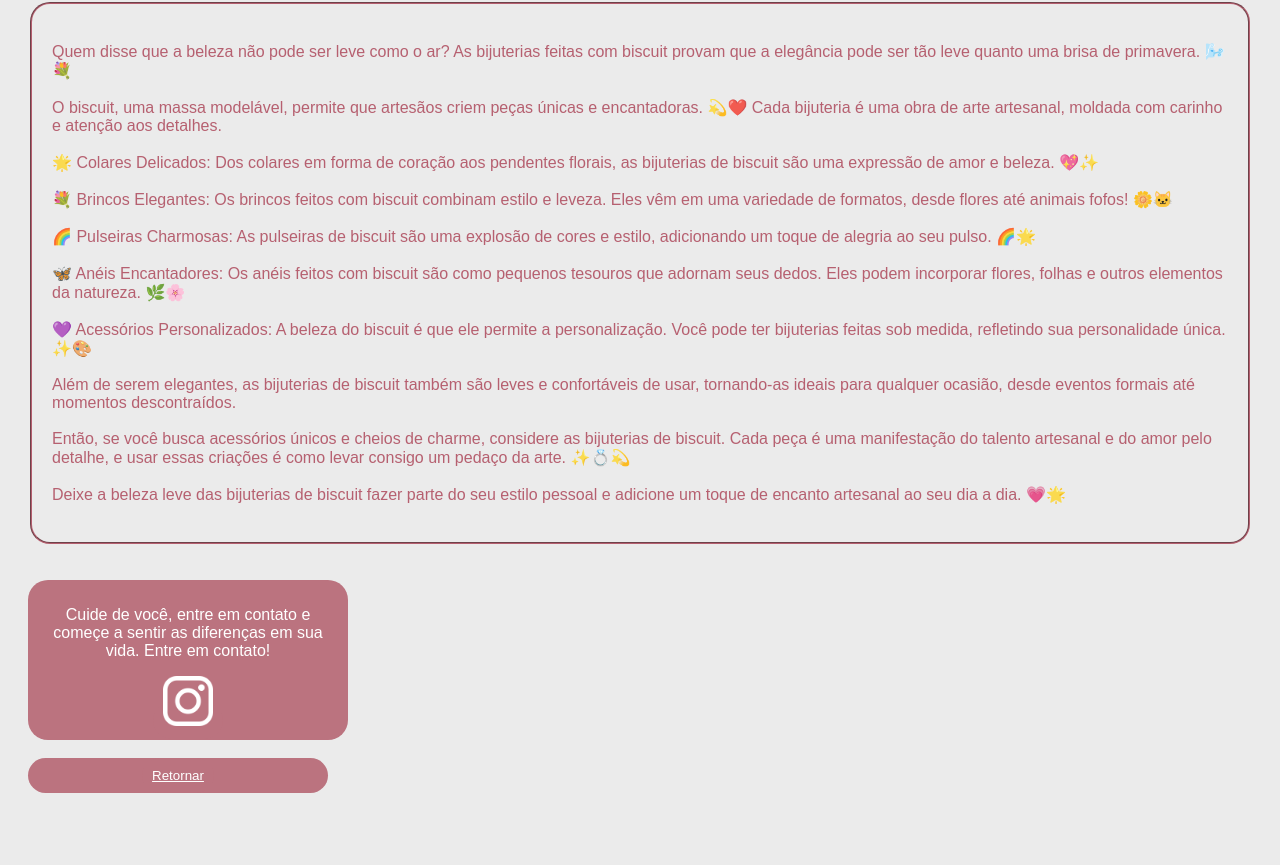
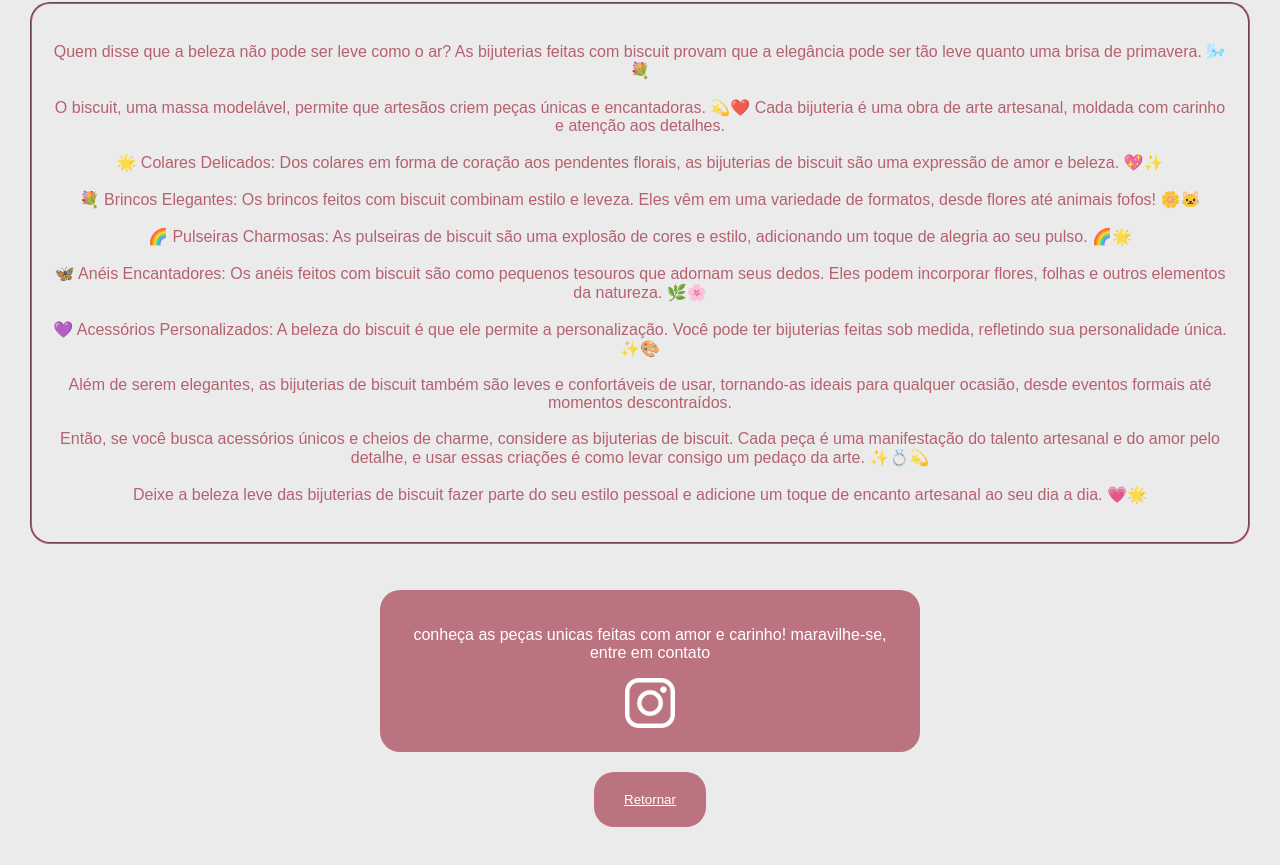
Before and after one commit to dev-gabis/m-os_h-beis, a plain HTML site: page gabi.html in a window 1280 px wide. Shown: the part 373-1238 px from the top of the page. Before the commit the page ends 1194 px from the top, so only its background shows below. Drawn offline with Linux system fonts and the light colour scheme.

Commit message:
♻commit ♻️

```diff
--- a/gabi.html
+++ b/gabi.html
@@ -56,14 +56,20 @@
     </div>
 
     <div class="contato">
-        <p>
-            Cuide de você, entre em contato e começe a sentir as diferenças em sua vida. Entre em contato!
-        </p>
-        <a href="https://www.instagram.com/avoeneta_biscuit/" target="_blank"><img style="width: 50px;" src="img/instagram.png"
-                alt=""></a>
-    </div> <br><br>
+        <div class="subcontato">
+            <p>
+                conheça as peças unicas feitas com amor e carinho! maravilhe-se, entre em contato
+            </p>
+            <a href="https://www.instagram.com/avoeneta_biscuit/" target="_blank"><img style="width: 50px;" src="img/instagram.png" alt=""></a>
+        </div>
 
-    <button><A href="index.html">Retornar</A></button>
+
+    </div>
+
+
+    <div class="contato">
+        <button class="button"><A href="index.html">Retornar</A></button>
+    </div>
 
 </body>
 
--- a/style.css
+++ b/style.css
@@ -24,6 +24,7 @@ fieldset {
     border-color: #ad485bda;
     border-radius: 20px;
     padding: 20px;
+    text-align: center;
 }
 
 
@@ -34,8 +35,7 @@ fieldset {
 
 
 button {
-    width: 300px;
-    padding: 10px;
+    padding: 20px;
     background-color: #bb737f;
     color: white !important;
     border-radius: 20px;
@@ -65,11 +65,16 @@ hr {
 }
 
 .contato {
-    width: 300px;
+    width: 100%;
     padding: 10px;
+    text-align: center;
+}
+
+.subcontato{
+    width: 500px;
+    color: white !important;
     background-color: #bb737f;
-    color: white !important;
+    padding: 20px;
     border-radius: 20px;
     border: none;
-    text-align: center;
 }
```
Also changed, not shown: claudia.html (+11 -5 lines), index.html (+0 -1 lines), jussara.html (+12 -6 lines).
